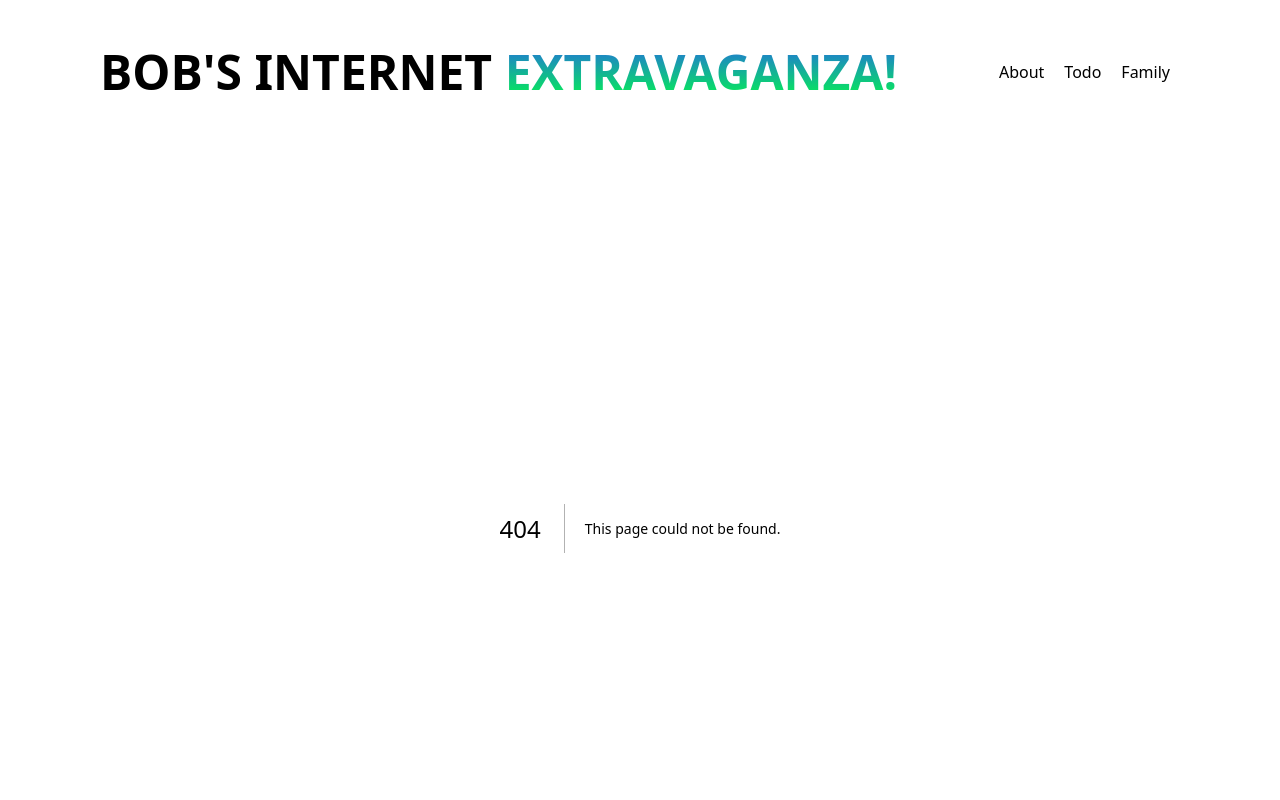
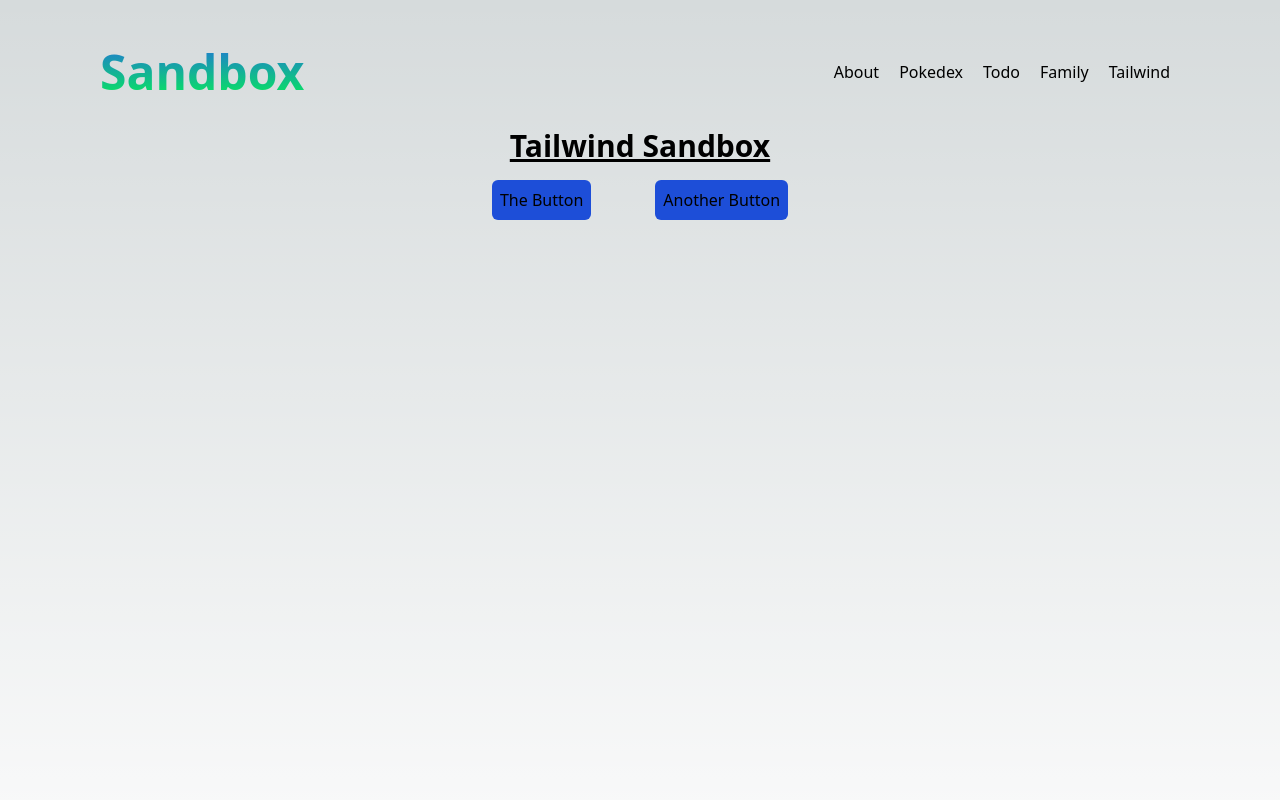
Before and after one commit to BMerullo/typescript-tutorial, a Next.js app in the folder tutorial-1/client/: page /tailwind in a window 1280 px wide. Before the commit this address had no page. Shown: the top 800 px of the page. Built offline with nearby package versions, Linux system fonts and the light colour scheme.

Commit message:
Added Tailwind Page

```diff
--- a/tutorial-1/client/app/about/page.tsx
+++ b/tutorial-1/client/app/about/page.tsx
@@ -2,14 +2,15 @@ import React from "react"
 import styles from "./about.module.scss"
 import { Family } from "@/types"
 import axios from "axios"
+import FullScreenHero from "../components/Full-screen-hero/full-screen-hero"
 
 const about = () => {
+  const heroImg =
+    "https://i0.wp.com/www.the-pixels.com/wp-content/uploads/2019/11/The-Legend-of-Zelda-Links-Awakening.png?fit=1920%2C1080&ssl=1"
   return (
-    <div>
-      <h1 className={styles.test}>
-        This is the about <span className={styles.gradient}>Page</span>
-      </h1>
-    </div>
+    <main>
+      <FullScreenHero heroImg={heroImg} />
+    </main>
   )
 }
 
--- a/tutorial-1/client/app/components/Full-screen-hero/Full-screen-hero.tsx
+++ b/tutorial-1/client/app/components/Full-screen-hero/Full-screen-hero.tsx
@@ -1,14 +1,15 @@
 import React from "react"
 import styles from "../Full-screen-hero/full-screen-hero.module.scss"
+
 type FullScreenHeroProps = {
   heroImg: string
 }
 
 const FullScreenHero: React.FC<FullScreenHeroProps> = ({ heroImg }) => {
   return (
-    <div className="relative w-screen h-screen overflow-hidden">
+    <div className="relative w-screen h-screen  overflow-hidden">
       <img
-        className="absolute inset-0 object-cover w-full h-full"
+        className="absolute inset-0 object-cover w-full h-full "
         src={heroImg}
         alt="Hero Image"
       />
--- a/tutorial-1/client/app/components/header/Header.tsx
+++ b/tutorial-1/client/app/components/header/Header.tsx
@@ -18,19 +18,27 @@ const Header = () => {
   const navigateToFamily = () => {
     router.push("/family")
   }
+  const navigateToPokedex = () => {
+    router.push("/pokedex")
+  }
+  const navigateToTailwind = () => {
+    router.push("/tailwind")
+  }
   return (
     <header className={styles.header}>
       <section className={styles.nav}>
         <button onClick={navigateToHome}>
-          <h1 className={styles.title}>
-            BOB'S INTERNET{" "}
-            <span className={styles.gradient}>EXTRAVAGANZA!</span>
-          </h1>
+          <h1 className={styles.gradient}>Sandbox</h1>
         </button>
         <article className={styles.linkContainer}>
           <button onClick={navigateToAbout}>
             <div className={styles.link}>
               <h3>About</h3>
+            </div>
+          </button>
+          <button onClick={navigateToPokedex}>
+            <div className={styles.link}>
+              <h3>Pokedex</h3>
             </div>
           </button>
           <button onClick={navigateToTodos}>
@@ -43,6 +51,11 @@ const Header = () => {
               <h3>Family</h3>
             </div>
           </button>
+          <button onClick={navigateToTailwind}>
+            <div className={styles.link}>
+              <h3>Tailwind</h3>
+            </div>
+          </button>
         </article>
       </section>
     </header>
--- a/tutorial-1/client/app/components/header/header.module.scss
+++ b/tutorial-1/client/app/components/header/header.module.scss
@@ -15,7 +15,6 @@
 }
 
 .gradient {
-  height: 100vh;
   font-size: 3rem;
   font-weight: bold;
   background: linear-gradient(to bottom, #2664e9, #02fd45);
--- /dev/null
+++ b/tutorial-1/client/app/pokedex/page.tsx
@@ -0,0 +1,14 @@
+import React from "react"
+import FullScreenHero from "../components/Full-screen-hero/full-screen-hero"
+
+const page = () => {
+  const heroImg =
+    "https://static0.gamerantimages.com/wordpress/wp-content/uploads/2024/06/the-15-best-starting-pokemon-of-the-series.jpg"
+  return (
+    <main>
+      <FullScreenHero heroImg={heroImg} />
+    </main>
+  )
+}
+
+export default page
--- /dev/null
+++ b/tutorial-1/client/app/tailwind/page.tsx
@@ -0,0 +1,21 @@
+import React from "react"
+
+const page = () => {
+  return (
+    <section className="flex justify-center items-center">
+      <article>
+        <h1 className="text-3xl font-bold underline">Tailwind Sandbox</h1>
+        <div>
+          <button className="dark:md:hover:bg-green-700 p-2 rounded-md  bg-blue-700 mx-8 my-4">
+            The Button
+          </button>
+          <button className="bg-blue-700 hover:bg-lime-600 active:bg-violet-700 focus:outline-none focus:ring focus:ring-red-900 p-2 rounded-md mx-8 my-4">
+            Another Button
+          </button>
+        </div>
+      </article>
+    </section>
+  )
+}
+
+export default page
--- a/tutorial-1/client/package.json
+++ b/tutorial-1/client/package.json
@@ -9,8 +9,10 @@
     "lint": "next lint"
   },
   "dependencies": {
+    "@apollo/client": "^3.11.8",
     "@types/axios": "^0.14.0",
     "axios": "^1.7.2",
+    "graphql": "^16.9.0",
     "next": "14.2.4",
     "react": "^18",
     "react-dom": "^18",
```
Also changed, not shown: tutorial-1/client/tailwind.config.ts (+7 -3 lines), tutorial-1/client/app/pokedex/pokedex.module.scss (added), tutorial-1/client/images/zelda-2.webp (added), 1 other file (tests, documents, lock files or other folders).
